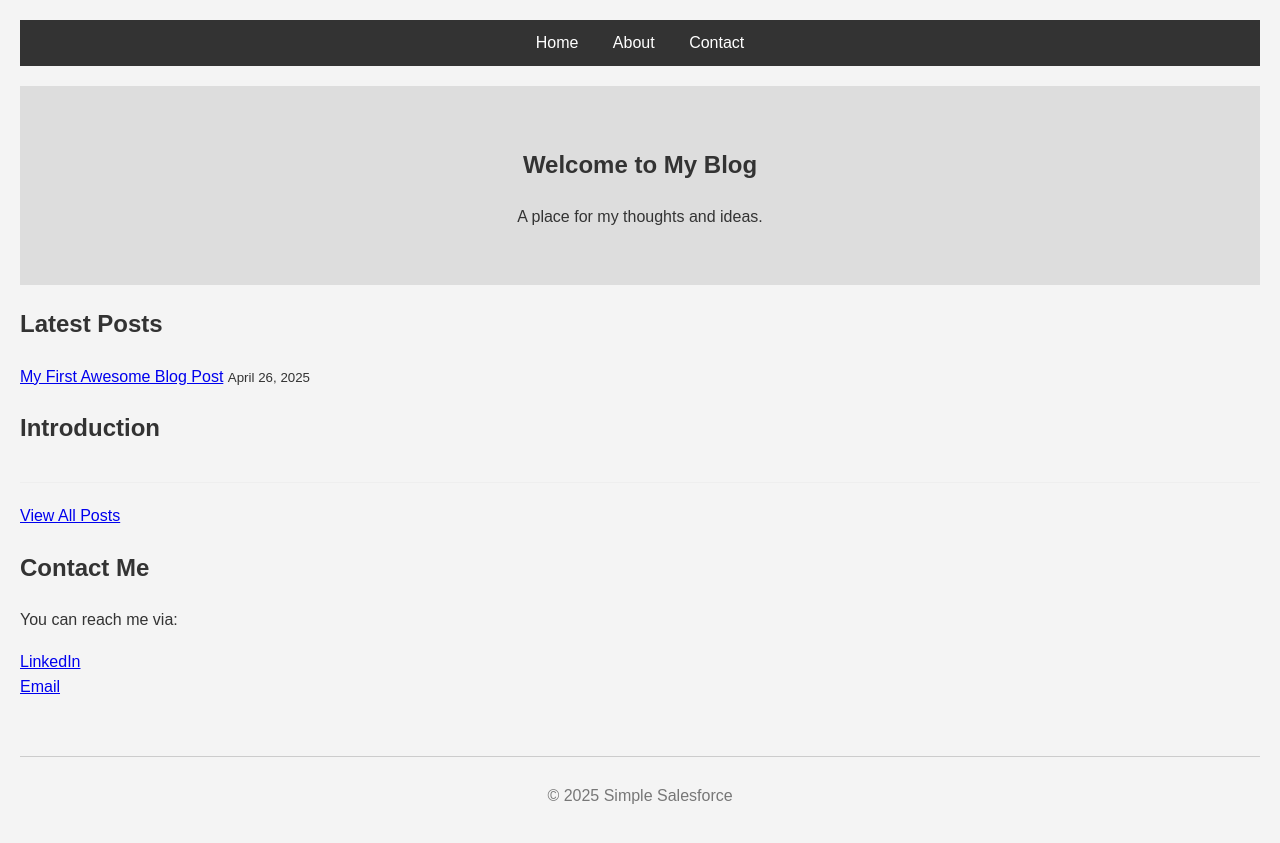
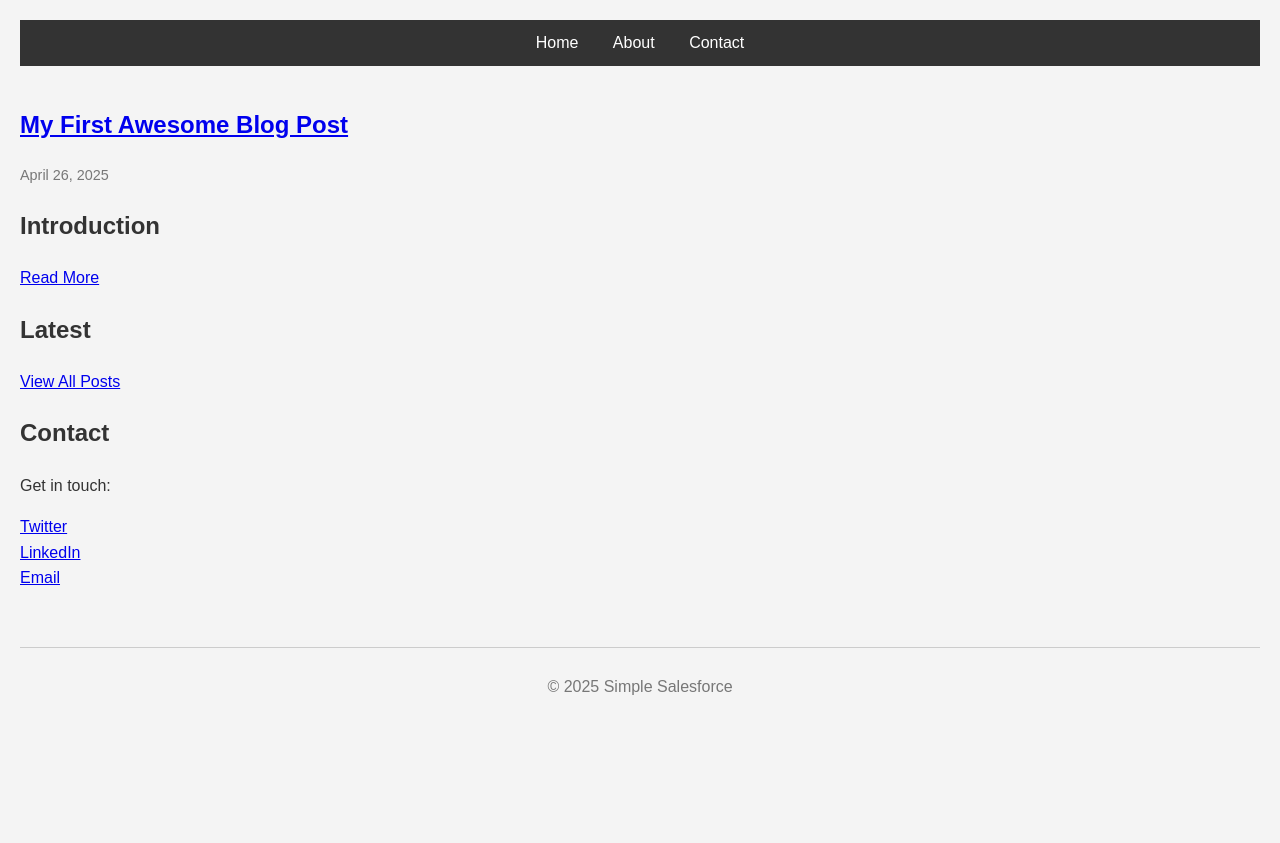
Before and after one commit to TomRook12/TomRook12, a Jekyll site: the page built from index.md, in a window 1280 px wide. Shown: the top 843 px of the page. Built offline with Jekyll 4.4.1, drawn with Linux system fonts in a browser that asks for light colours; our own code applies the rules of GitHub Pages for plain Markdown files.

Commit message:
Update home.html

```diff
--- a/_layouts/home.html
+++ b/_layouts/home.html
@@ -1,31 +1,47 @@
 ---
 layout: default
+title: Home
 ---
 <div class="home">
-    <section class="hero">
-        <h1>Welcome to My Blog</h1>
-        <p>A place for my thoughts and ideas.</p>
-        </section>
+    <section class="featured">
+        {% assign featured_post = site.posts | first %}
+        <div class="featured-image" style="background-image: url('{{ featured_post.image | relative_url }}');"></div>
+        <div class="featured-content">
+            <h2><a href="{{ featured_post.url | relative_url }}">{{ featured_post.title }}</a></h2>
+            <p class="post-meta">{{ featured_post.date | date: "%B %d, %Y" }}</p>
+            <p>{{ featured_post.excerpt }}</p>
+            <a href="{{ featured_post.url | relative_url }}" class="read-more">Read More</a>
+        </div>
+    </section>
 
     <section class="latest-posts">
-        <h2>Latest Posts</h2>
-        <ul>
-            {% for post in site.posts limit:5 %}
-            <li>
-                <a href="{{ post.url | relative_url }}">{{ post.title }}</a>
-                <small>{{ post.date | date: "%B %d, %Y" }}</small>
-                <p>{{ post.excerpt }}</p>
-            </li>
+        <h2>Latest</h2>
+        <div class="post-grid">
+            {% for post in site.posts offset:1 limit:6 %}
+            <div class="post-card">
+                <a href="{{ post.url | relative_url }}">
+                    {% if post.image %}
+                    <div class="post-image" style="background-image: url('{{ post.image | relative_url }}');"></div>
+                    {% endif %}
+                    <h3>{{ post.title }}</h3>
+                    <p class="post-meta">{{ post.date | date: "%B %d, %Y" }}</p>
+                    <p>{{ post.excerpt | truncatewords: 15 }}</p>
+                </a>
+            </div>
             {% endfor %}
-        </ul>
-        <a href="{{ '/blog/' | relative_url }}">View All Posts</a> </section>
+        </div>
+        <div class="view-all">
+            <a href="{{ '/blog/' | relative_url }}">View All Posts</a>
+        </div>
+    </section>
 
     <section class="contact">
-        <h2>Contact Me</h2>
-        <p>You can reach me via:</p>
-        <ul>
+        <h2>Contact</h2>
+        <p>Get in touch:</p>
+        <ul class="contact-links">
+            <li><a href="#">Twitter</a></li>
             <li><a href="#">LinkedIn</a></li>
             <li><a href="#">Email</a></li>
         </ul>
-        </section>
+    </section>
 </div>
```
